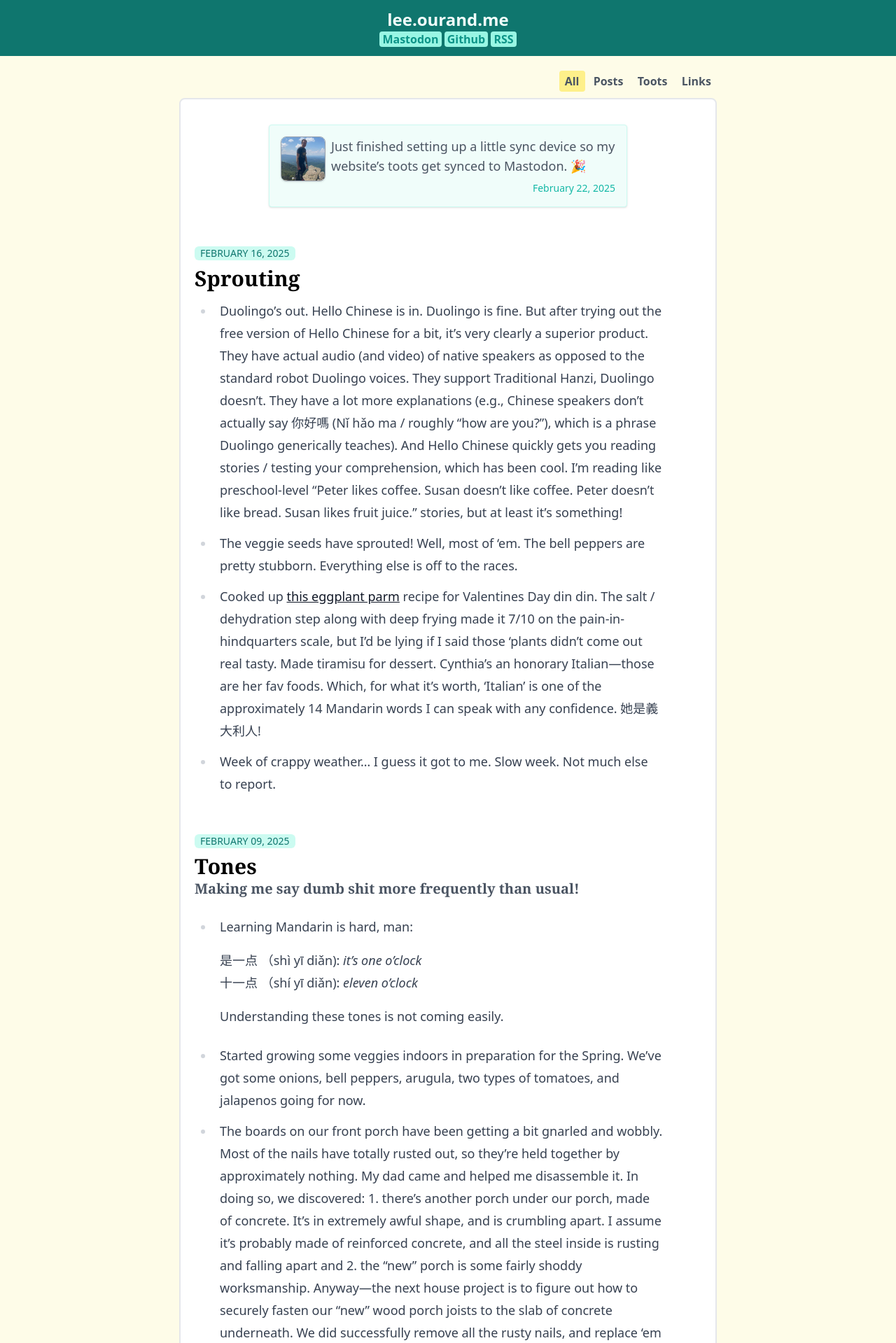
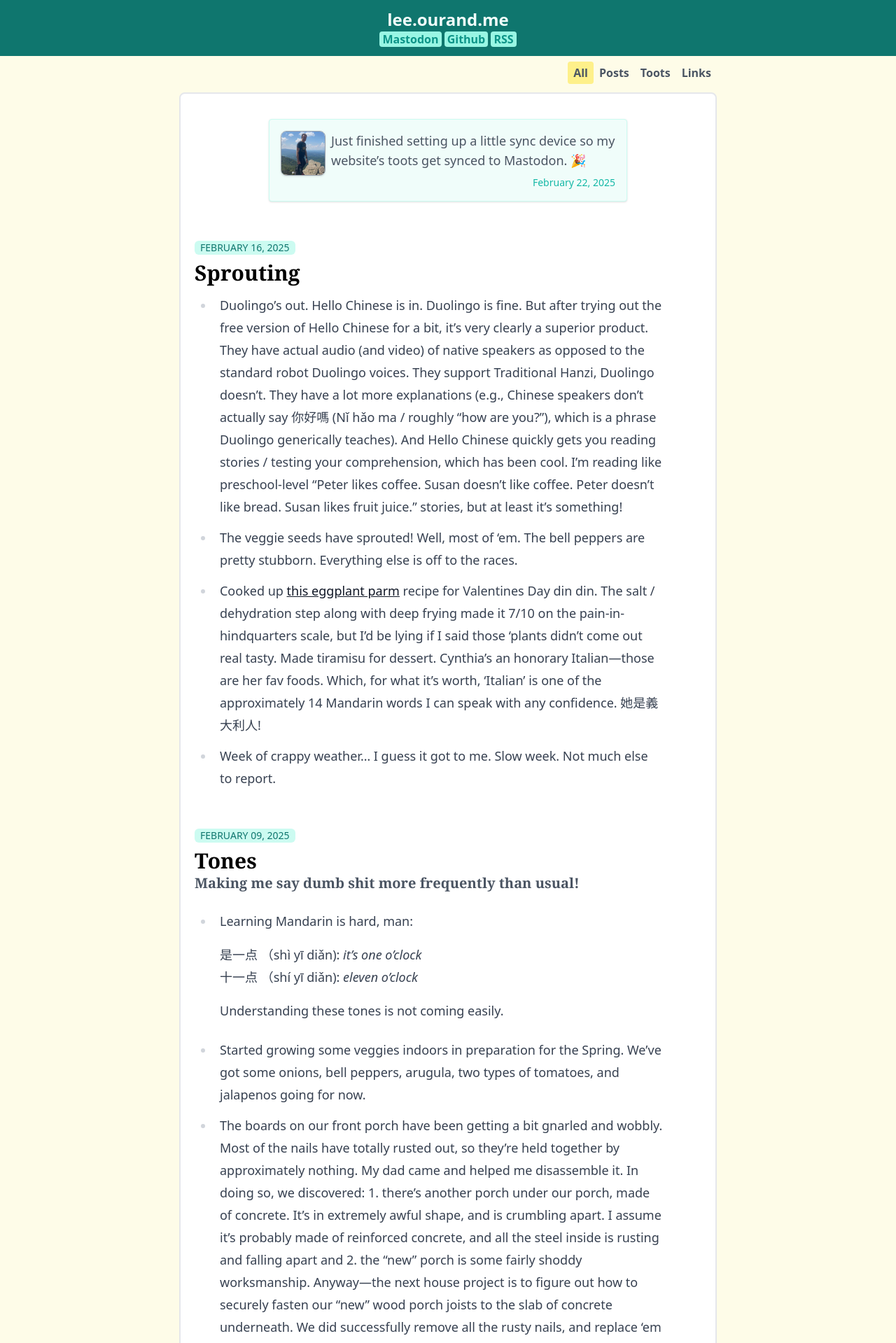
Before and after one commit to leeourand/leeourand.github.com, a Jekyll site: the page built from index.html, in a window 1280 px wide. Shown: the top 1919 px of the page at 70% size. Built offline with Jekyll 4.4.1, drawn with Linux system fonts in a browser that asks for light colours; nearby versions of some CDN libraries; the list of posts is cut into pages by our own code.

Commit message:
Cleanup style of new nav element

```diff
--- a/_layouts/base.html
+++ b/_layouts/base.html
@@ -23,8 +23,8 @@
         <a class="bg-teal-200 px-1 py rounded text-teal-600" href="/feed.xml">RSS</a>
       </nav>
     </header>
-    <div class="container max-w-3xl sm:mx-auto sm:my-6">
-      <nav class="font-semibold text-right mx-auto">
+    <div class="container max-w-3xl sm:mx-auto">
+      <nav class="font-semibold mx-auto my-2 flex justify-end">
         {% for link in site.navigation %}
         {% assign current = nil %}
         {% if page.url == link.url or page.layout == link.layout %}
```
